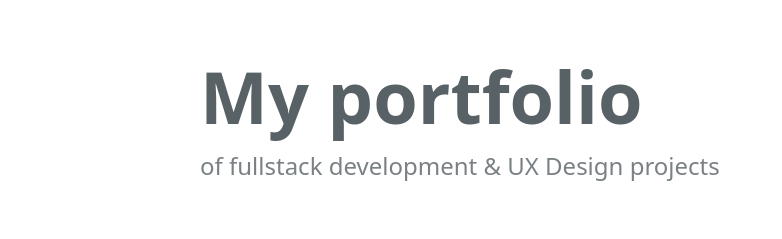
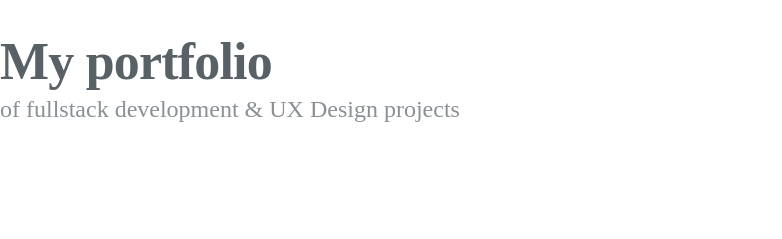
Before and after one commit to ImpactDesigns/stedmandesigns.io, a Gatsby site: page /homage-page/hero-section/HeroSection in a window 1280 px wide. Shown: the whole page, without its empty margins (0-782 px from the left). Built offline with nearby package versions, Linux system fonts and the light colour scheme; Gatsby itself is replaced by a stand-in of ours.

Commit message:
re-added page heading

```diff
--- a/src/pages/homage-page/hero-section/HeroSection.jsx
+++ b/src/pages/homage-page/hero-section/HeroSection.jsx
@@ -1,63 +1,26 @@
 import React from "react"
-import styled from "styled-components"
-import { Section } from "../../../components"
-
-const StyledSection = styled(Section)`
-  padding-top: 56px;
-  padding-bottom: 56px;
-  position: relative;
-  box-sizing: border-box;
-  display: grid;
-  grid-template-columns: repeat(12, 1fr);
-  grid-template-rows: auto;
-`
-
-const HeroTitle = styled.h1`
-  margin: 0px 0px 0px 0px;
-  grid-column: 1 / 13;
-  font-style: normal;
-  font-weight: 700;
-  font-size: 52px;
-  line-height: 56px;
-  color: #586165;
-
-  @media (min-width: 576px) {
-    grid-column: 1 / 9;
-  }
-
-  @media (min-width: 768px) {
-    font-size: 72px;
-    line-height: 80px;
-  }
-
-  @media (min-width: 1024px) {
-    grid-column: 1 / 13;
-  }
-`
-
-const HeroSubtitle = styled.h2`
-  margin: 16px 0px 0px 0px;
-  grid-column: 1 / 13;
-  font-style: normal;
-  font-weight: 500;
-  font-size: 24px;
-  line-height: 28px;
-  color: rgba(88, 97, 101, 0.8);
-
-  @media (min-width: 576px) {
-    grid-column: 1 / 9;
-  }
-
-  @media (min-width: 1024px) {
-    grid-column: 1 / 13;
-  }
-`
+import { Box, Typography } from "@mui/material"
 
 export default function HeroSection() {
   return (
-    <StyledSection>
-      <HeroTitle>My portfolio</HeroTitle>
-      <HeroSubtitle>of fullstack development & UX Design projects</HeroSubtitle>
-    </StyledSection>
+    <Box sx={{ paddingTop: "32px", paddingBottom: "32px" }} component="section">
+      <Typography
+        variant="h1"
+        fontWeight="bold"
+        fontSize="52px"
+        color="#586165"
+        fontFamily="poppins"
+      >
+        My portfolio
+      </Typography>
+      <Typography
+        variant="h5"
+        component="p"
+        color="rgba(88, 97, 101, .7)"
+        fontFamily="poppins"
+      >
+        of fullstack development & UX Design projects
+      </Typography>
+    </Box>
   )
 }
--- a/src/templates/project-page.js
+++ b/src/templates/project-page.js
@@ -13,7 +13,7 @@ export default function ProjectPage({
     <Layout location={location} title={siteTitle}>
       <ProjectPageHeroSection title={project.frontmatter.title} />
       <article
-        className="blog-post"
+        className="project-post"
         itemScope
         itemType="http://schema.org/Article"
       >
@@ -23,7 +23,7 @@ export default function ProjectPage({
         />
         <hr />
       </article>
-      <nav className="blog-post-nav">
+      <nav className="project-post-nav">
         <ul
           style={{
             display: `flex`,
--- a/src/templates/project-page.module.css
+++ /dev/null
@@ -1,3 +0,0 @@
-.otherColor {
-    background: red !important;
-}
```
